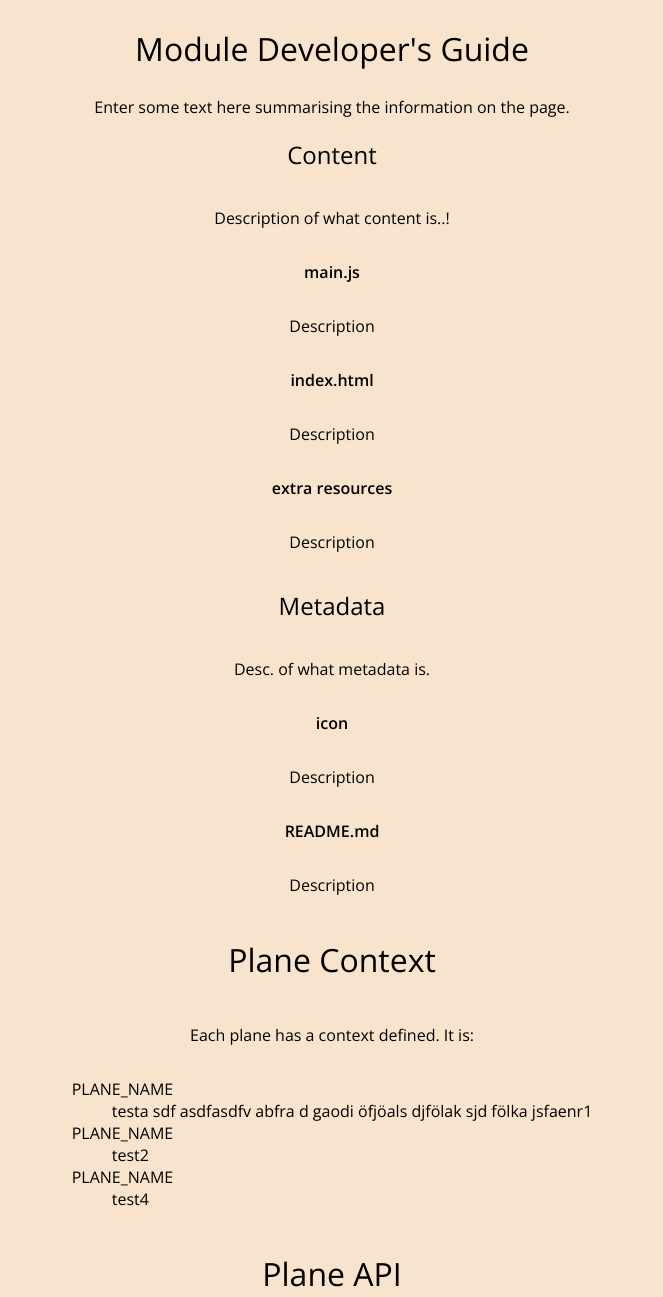
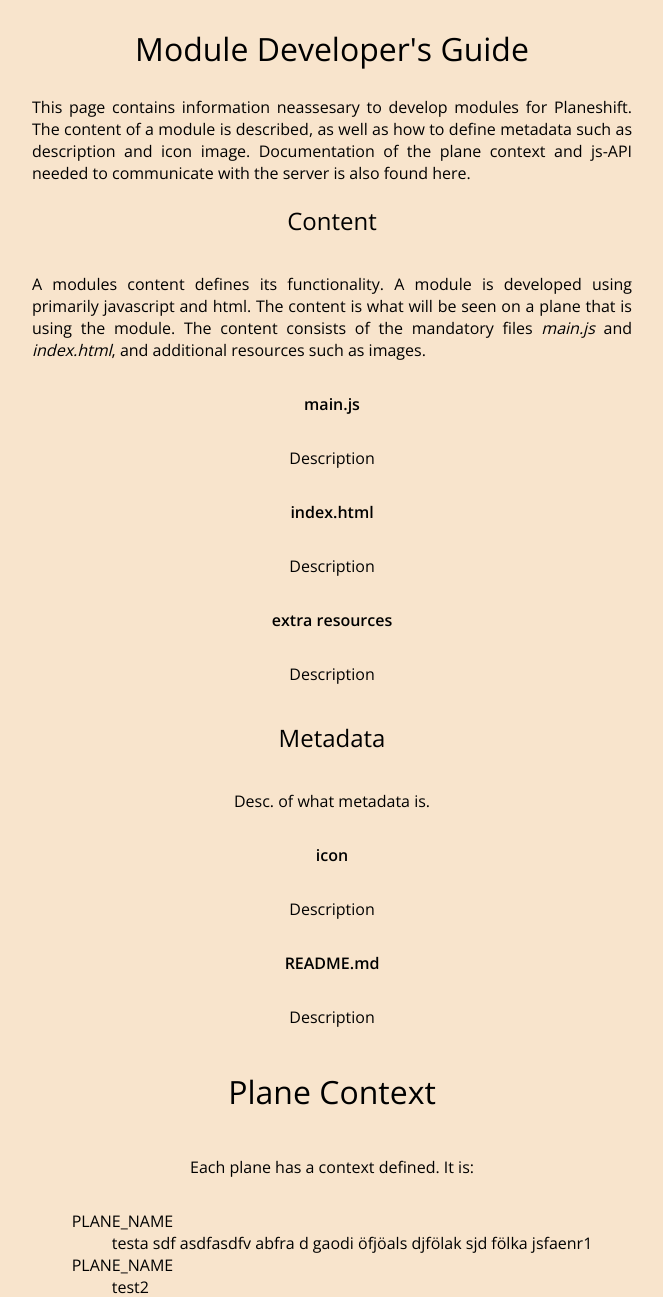
Before and after one commit to ashlaban/m7011e-planeshift, a Flask app: page /dev-guide in a window 1280 px wide. Shown: the part 80-1377 px from the top of the page, without its empty margins (308-971 px from the left). Run offline with Flask 2, Linux system fonts and the light colour scheme; parts of the project's set-up code (start-up, migrations or seed data) failed here and were passed over; some libraries are stand-ins or nearby versions.

Commit message:
Working on dev-guide

```diff
--- a/app/templates/dev-guide.html
+++ b/app/templates/dev-guide.html
@@ -12,10 +12,10 @@
 {% block content %}
 <section class="center-content">
 	<h1>Module Developer's Guide</h1>
-	Enter some text here summarising the information on the page.
+	This page contains information neassesary to develop modules for Planeshift. The content of a module is described, as well as how to define metadata such as description and icon image. Documentation of the plane context and js-API needed to communicate with the server is also found here.
 
 	<h2>Content</h2>
-	<p>Description of what content is..!</p>
+	<p>A modules content defines its functionality. A module is developed using primarily javascript and html. The content is what will be seen on a plane that is using the module. The content consists of the mandatory files <i>main.js</i> and <i>index.html</i>, and additional resources such as images.</p>
 
 	<h3>main.js</h3>
 	<p>Description</p>
```
